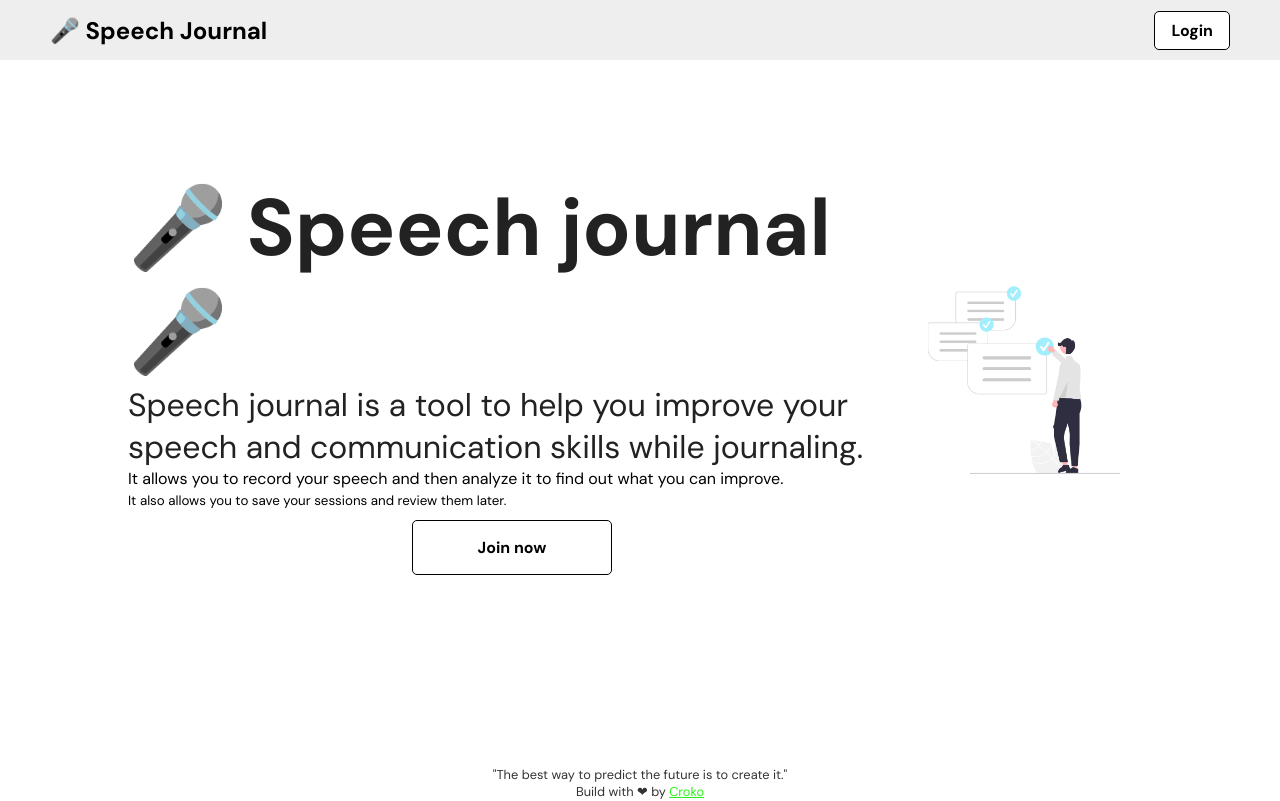
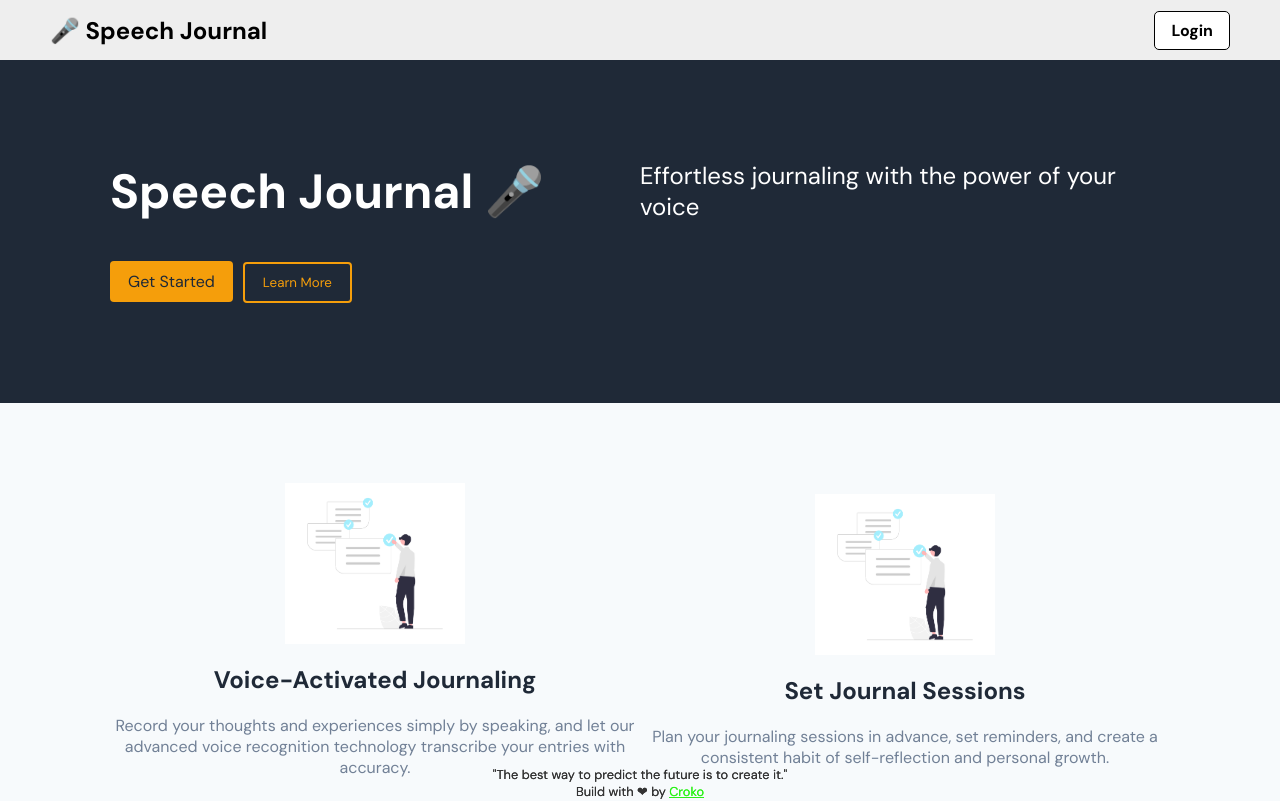
Before and after one commit to croko22/speech-journal, a React (Vite) app: page / in a window 1280 px wide. Shown: the top 801 px of the page. Built offline with nearby package versions, Linux system fonts and the light colour scheme; no server answers.

Commit message:
c: Landing remake

```diff
--- a/src/pages/Landing/Landing.jsx
+++ b/src/pages/Landing/Landing.jsx
@@ -2,6 +2,7 @@ import { useEffect } from "react";
 import { useNavigate } from "react-router-dom";
 import { useStore } from "../../hooks/useStore";
 import "./Landing.scss";
+import Footer from "../../components/Footer/Footer";
 
 const Landing = () => {
   const authData = useStore((state) => state.authData);
@@ -12,28 +13,115 @@ const Landing = () => {
   }, [authData, navigate]);
 
   return (
-    <div className="landing-container">
-      <div className="hero">
-        <div className="">
-          <h1>🎤 Speech journal 🎤</h1>
-          <p className="hero-text">
-            Speech journal is a tool to help you improve your speech and
-            communication skills while journaling.
+    // <div className="landing-container">
+    //   <div className="hero">
+    //     <div className="">
+    //       <h1> Speech journal 🎤</h1>
+    //       <p className="hero-text">
+    //         Speech journal is a tool to help you improve your speech and
+    //         communication skills while journaling.
+    //       </p>
+    //       <p>
+    //         It allows you to record your speech and then analyze it to find out
+    //         what you can improve.
+    //       </p>
+    //       <small>
+    //         It also allows you to save your sessions and review them later.
+    //       </small>
+    //       <br />
+    //       <a className="login" >
+    //         Join now
+    //       </a>
+    //     </div>
+    //   </div>
+    // </div>
+    <div className="landing-page">
+      <section className="hero">
+        <div className="container">
+          <h1 className="title">Speech Journal 🎤</h1>
+          <p className="subtitle">
+            Effortless journaling with the power of your voice
           </p>
-          <p>
-            It allows you to record your speech and then analyze it to find out
-            what you can improve.
+          <div className="cta">
+            <a className="btn" href="/auth">
+              Get Started
+            </a>
+            <button className="btn btn-secondary">Learn More</button>
+          </div>
+        </div>
+      </section>
+
+      <section className="features">
+        <div className="container">
+          <div className="feature">
+            <img src="/speech-journal-hero.png" alt="Feature 1" />
+            <h2 className="feature-title">Voice-Activated Journaling</h2>
+            <p className="feature-description">
+              Record your thoughts and experiences simply by speaking, and let
+              our advanced voice recognition technology transcribe your entries
+              with accuracy.
+            </p>
+          </div>
+
+          <div className="feature">
+            <img src="/speech-journal-hero.png" alt="Feature 2" />
+            <h2 className="feature-title">Set Journal Sessions</h2>
+            <p className="feature-description">
+              Plan your journaling sessions in advance, set reminders, and
+              create a consistent habit of self-reflection and personal growth.
+            </p>
+          </div>
+
+          <div className="feature">
+            <img src="/speech-journal-hero.png" alt="Feature 3" />
+            <h2 className="feature-title">Secure and Private</h2>
+            <p className="feature-description">
+              Your journal entries are encrypted and stored securely. You have
+              full control over your data, ensuring utmost privacy and
+              confidentiality.
+            </p>
+          </div>
+        </div>
+      </section>
+
+      <section className="pricing">
+        <div className="container">
+          <h2 className="pricing-title">Choose Your Plan</h2>
+          <div className="pricing-cards">
+            <div className="pricing-card">
+              <h3 className="pricing-card-title">Free Plan</h3>
+              <p className="pricing-card-price">$0</p>
+              <ul className="pricing-card-features">
+                <li>Basic features</li>
+                <li>Limited notes (Once per day)</li>
+                <li>Single user</li>
+              </ul>
+              <button className="btn">Get Started</button>
+            </div>
+            <div className="pricing-card">
+              <h3 className="pricing-card-title">Premium Plan</h3>
+              <p className="pricing-card-price">$4.99/month</p>
+              <ul className="pricing-card-features">
+                <li>All features included</li>
+                <li>Unlimited notes</li>
+                <li>Multiple users</li>
+              </ul>
+              <button className="btn btn-secondary">Subscribe Now</button>
+            </div>
+          </div>
+        </div>
+      </section>
+
+      <section className="cta-section">
+        <div className="container">
+          <h2 className="cta-title">Ready to Get Started?</h2>
+          <p className="cta-description">
+            Experience the power of voice-activated journaling today.
           </p>
-          <small>
-            It also allows you to save your sessions and review them later.
-          </small>
-          <br />
-          <a className="login" href="/auth">
-            Join now
-          </a>
+          <button className="btn">Sign Up Now</button>
         </div>
-        <img className="hero-img" src="/speech-journal-hero.png" alt="hero" />
-      </div>
+      </section>
+      <Footer />
     </div>
   );
 };
--- a/src/pages/Landing/Landing.scss
+++ b/src/pages/Landing/Landing.scss
@@ -1,65 +1,265 @@
-.landing-container {
-  width: 100vw;
-  height: 80vh;
-  position: relative;
+// .landing-container {
+//   width: 100vw;
+//   height: 80vh;
+//   position: relative;
+
+//   .hero {
+//     display: flex;
+//     flex-direction: row;
+//     align-items: center;
+//     justify-content: center;
+//     height: 80vh;
+//     position: relative;
+//     padding: 0 10vw;
+
+//     h1 {
+//       font-size: 5rem;
+//       font-weight: 700;
+//       margin: 0;
+//       padding: 0;
+//       color: #222;
+//       transition: color 0.3s ease-in-out, box-shadow 0.3s ease-in-out;
+//       box-shadow: inset 0 0 0 0 #54b3d6;
+//       &:hover {
+//         box-shadow: inset 900px 0 0 0 #54b3d6;
+//         color: white;
+//       }
+//       @media screen and (max-width: 768px) {
+//         font-size: 3rem;
+//         margin: 30px 0;
+//       }
+//     }
+//     .hero-text {
+//       font-size: 2rem;
+//       font-weight: 400;
+//       margin: 0;
+//       padding: 0;
+//       color: #222;
+//     }
+//     .login {
+//       background-color: #fff;
+//       border: 1px solid #000;
+//       border-radius: 5px;
+//       font-size: 16px;
+//       font-weight: bold;
+//       text-decoration: none;
+//       color: #000;
+//       display: block;
+//       width: 200px;
+//       padding: 1rem;
+//       text-align: center;
+//       margin: 10px auto;
+
+//       &:hover {
+//         background-color: #000;
+//         color: #fff;
+//       }
+//     }
+//     .hero-img {
+//       width: 25%;
+//       object-fit: cover;
+//       @media screen and (max-width: 768px) {
+//         display: none;
+//       }
+//     }
+//   }
+// }
+
+@import url("https://fonts.googleapis.com/css2?family=Poppins:wght@400;700&display=swap");
+
+$primary-color: #1f2937;
+$secondary-color: #4b5563;
+$accent-color: #f59e0b;
+$text-color: #718096;
+$container-width: 1100px;
+
+.landing-page {
+  font-family: "Poppins", sans-serif;
+  color: $primary-color;
+
+  .container {
+    max-width: $container-width;
+    margin: 0 auto;
+    padding: 0 20px;
+  }
 
   .hero {
-    display: flex;
-    flex-direction: row;
-    align-items: center;
-    justify-content: center;
-    height: 80vh;
-    position: relative;
-    padding: 0 10vw;
+    background-color: $primary-color;
+    padding: 100px 0;
 
-    h1 {
-      font-size: 5rem;
+    .title {
+      font-size: 48px;
       font-weight: 700;
-      margin: 0;
-      padding: 0;
-      color: #222;
-      transition: color 0.3s ease-in-out, box-shadow 0.3s ease-in-out;
-      box-shadow: inset 0 0 0 0 #54b3d6;
-      &:hover {
-        box-shadow: inset 900px 0 0 0 #54b3d6;
-        color: white;
+      color: #fff;
+      margin-bottom: 20px;
+    }
+
+    .subtitle {
+      font-size: 24px;
+      font-weight: 400;
+      color: #fff;
+      margin-bottom: 40px;
+    }
+
+    .cta {
+      .btn {
+        margin-right: 10px;
+        padding: 10px 18px;
+        border-radius: 4px;
+        text-decoration: none;
+        background-color: $accent-color;
+        color: $primary-color;
       }
-      @media screen and (max-width: 768px) {
-        font-size: 3rem;
-        margin: 30px 0;
+
+      button.btn-secondary {
+        background-color: transparent;
+        border: 2px solid $accent-color;
+        color: $accent-color;
+
+        &:hover {
+          background-color: $accent-color;
+          color: #fff;
+        }
       }
     }
-    .hero-text {
-      font-size: 2rem;
+  }
+
+  .features {
+    background-color: #f7fafc;
+    padding: 80px 0;
+
+    .feature {
+      display: flex;
+      align-items: center;
+      justify-content: center;
+      flex-direction: column;
+      margin-bottom: 60px;
+
+      img {
+        width: 180px;
+        margin-bottom: 20px;
+      }
+
+      .feature-title {
+        font-size: 24px;
+        font-weight: 700;
+        margin-bottom: 20px;
+      }
+
+      .feature-description {
+        text-align: center;
+        color: $text-color;
+        margin-bottom: 0;
+      }
+    }
+  }
+
+  .pricing {
+    background-color: #edf2f7;
+    padding: 100px 0;
+
+    .pricing-title {
+      font-size: 36px;
+      font-weight: 700;
+      color: $primary-color;
+      text-align: center;
+      margin-bottom: 40px;
+    }
+
+    .pricing-cards {
+      display: flex;
+      justify-content: center;
+
+      .pricing-card {
+        background-color: #fff;
+        border-radius: 4px;
+        box-shadow: 0 2px 6px 0 rgba(0, 0, 0, 0.1);
+        padding: 40px;
+        text-align: center;
+        margin: 0 20px;
+
+        .pricing-card-title {
+          font-size: 24px;
+          font-weight: 700;
+          color: $primary-color;
+          margin-bottom: 20px;
+        }
+
+        .pricing-card-price {
+          font-size: 36px;
+          font-weight: 700;
+          color: $accent-color;
+          margin-bottom: 20px;
+        }
+
+        .pricing-card-features {
+          list-style-type: none;
+          padding: 0;
+          margin-bottom: 40px;
+          color: $text-color;
+
+          li {
+            margin-bottom: 10px;
+          }
+        }
+
+        button.btn {
+          background-color: $accent-color;
+          color: #fff;
+          font-size: 20px;
+          font-weight: 700;
+          padding: 16px 30px;
+          border-radius: 4px;
+
+          &:hover {
+            background-color: darken($accent-color, 10%);
+          }
+        }
+
+        button.btn-secondary {
+          background-color: transparent;
+          border: 2px solid $accent-color;
+          color: $accent-color;
+          margin-top: 20px;
+
+          &:hover {
+            background-color: $accent-color;
+            color: #fff;
+          }
+        }
+      }
+    }
+  }
+
+  .cta-section {
+    background-color: $secondary-color;
+    padding: 80px 0;
+    text-align: center;
+
+    .cta-title {
+      font-size: 36px;
+      font-weight: 700;
+      color: #fff;
+      margin-bottom: 20px;
+    }
+
+    .cta-description {
+      font-size: 18px;
       font-weight: 400;
-      margin: 0;
-      padding: 0;
-      color: #222;
+      color: #fff;
+      margin-bottom: 40px;
     }
-    .login {
-      background-color: #fff;
-      border: 1px solid #000;
-      border-radius: 5px;
-      font-size: 16px;
-      font-weight: bold;
-      text-decoration: none;
-      color: #000;
-      display: block;
-      width: 200px;
-      padding: 1rem;
-      text-align: center;
-      margin: 10px auto;
+
+    .btn {
+      background-color: $accent-color;
+      color: #fff;
+      font-size: 20px;
+      font-weight: 700;
+      padding: 16px 30px;
+      border-radius: 4px;
 
       &:hover {
-        background-color: #000;
-        color: #fff;
-      }
-    }
-    .hero-img {
-      width: 25%;
-      object-fit: cover;
-      @media screen and (max-width: 768px) {
-        display: none;
+        background-color: darken($accent-color, 10%);
       }
     }
   }
```
